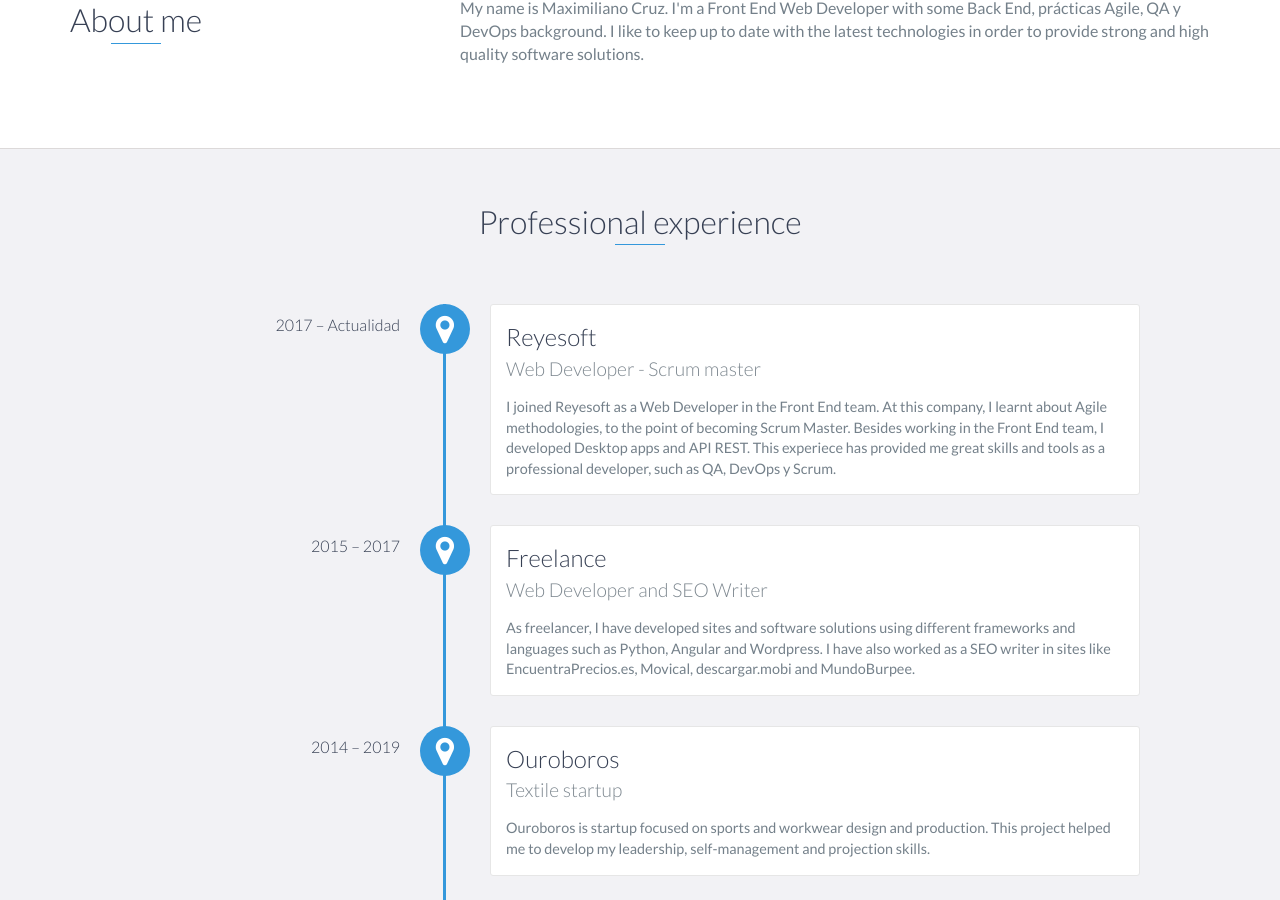
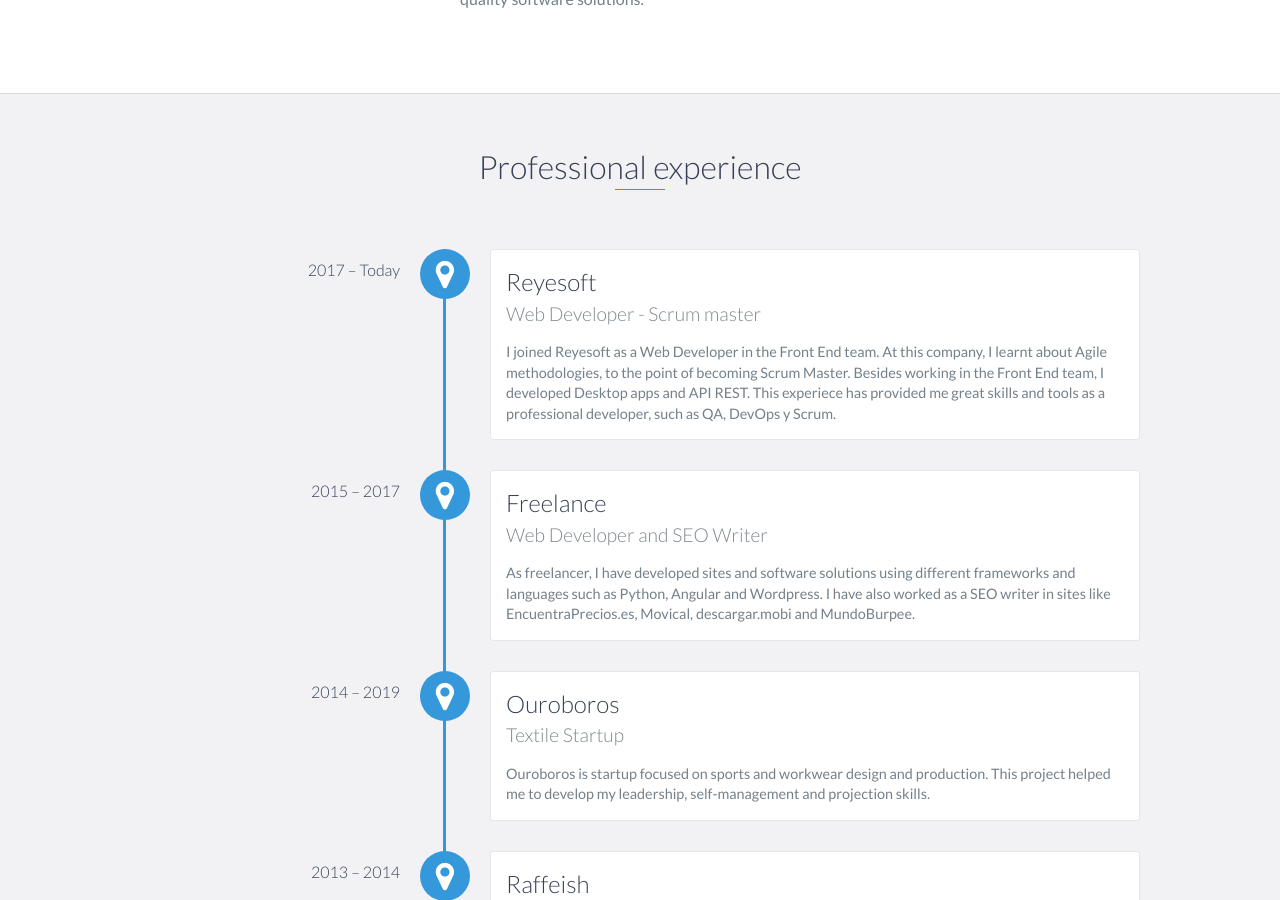
Before and after one commit to maxi7587/portfolio, a Jekyll site: the page built from en.md, in a window 1280 px wide and 900 px high, scrolled down 1033 px. Built offline with Jekyll 4.4.1, drawn with Linux system fonts in a browser that asks for light colours; some of the changed text lies outside the part shown.

Commit message:
added english language

```diff
--- a/_config.yml
+++ b/_config.yml
@@ -21,3 +21,7 @@
     en:
     es:
         output: true
+
+strict_front_matter: true
+liquid:
+  error_mode: strict
--- a/_en/experience/items/2013-2014-Raffeish.yml
+++ b/_en/experience/items/2013-2014-Raffeish.yml
@@ -3,6 +3,6 @@
 order: 2
 section: experience-items
 date: 2013 – 2014
-subtitle: Seller and tour guide
+subtitle: Seller and Tour Guide
 text: Working as a seller and tour guide in Valle Grande helped me to develop my social skills.
 ---
--- a/_en/experience/items/2014-2019-Ouroboros.yml
+++ b/_en/experience/items/2014-2019-Ouroboros.yml
@@ -3,7 +3,7 @@
 order: 3
 section: experience-items
 date: 2014 – 2019
-subtitle: Textile startup
+subtitle: Textile Startup
 text: |
     Ouroboros is startup focused on sports and workwear design and production.
     This project helped me to develop my leadership, self-management and projection skills.
--- a/_en/experience/items/2017-Actualidad-Reysoft.yml
+++ b/_en/experience/items/2017-Actualidad-Reysoft.yml
@@ -2,7 +2,7 @@
 title: Reyesoft
 order: 5
 section: experience-items
-date: 2017 – Actualidad
+date: 2017 – Today
 subtitle: Web Developer - Scrum master
 text: |
     I joined Reyesoft as a Web Developer in the Front End team.
--- a/_includes/experience.html
+++ b/_includes/experience.html
@@ -1,7 +1,12 @@
 <div id="experience" class="background-alt">
-    {% assign site_lang = site[page.lang] %}
+    <!-- had t ouse if... else because object variable access via page.lang is not working fine -->
+    {% if page.lang == "es" %}
+        {% assign site_lang = site["es"] %}
+    {% else if page.lang == "en" %}
+        {% assign site_lang = site["en"] %}
+    {% endif %}
     {% assign experience = site_lang | where:"section", "experience" | first %}
-    <h2 class="heading">{{ experience.title}}</h2>
+    <h2 class="heading">{{ experience.title }}</h2>
     <div id="experience-timeline">
         {% assign experience_items = site_lang | where:"section", "experience-items" | sort: "order" | reverse %}
         {% for item in experience_items %}
--- a/_includes/header.html
+++ b/_includes/header.html
@@ -18,8 +18,6 @@
     </ul>
 </header>
 <!-- End header -->
-
-<pre>Page lang: {{ page.lang }}</pre>
 
 <div id="lead">
     <div id="lead-content">
```
Also changed, not shown: 3 other files.
